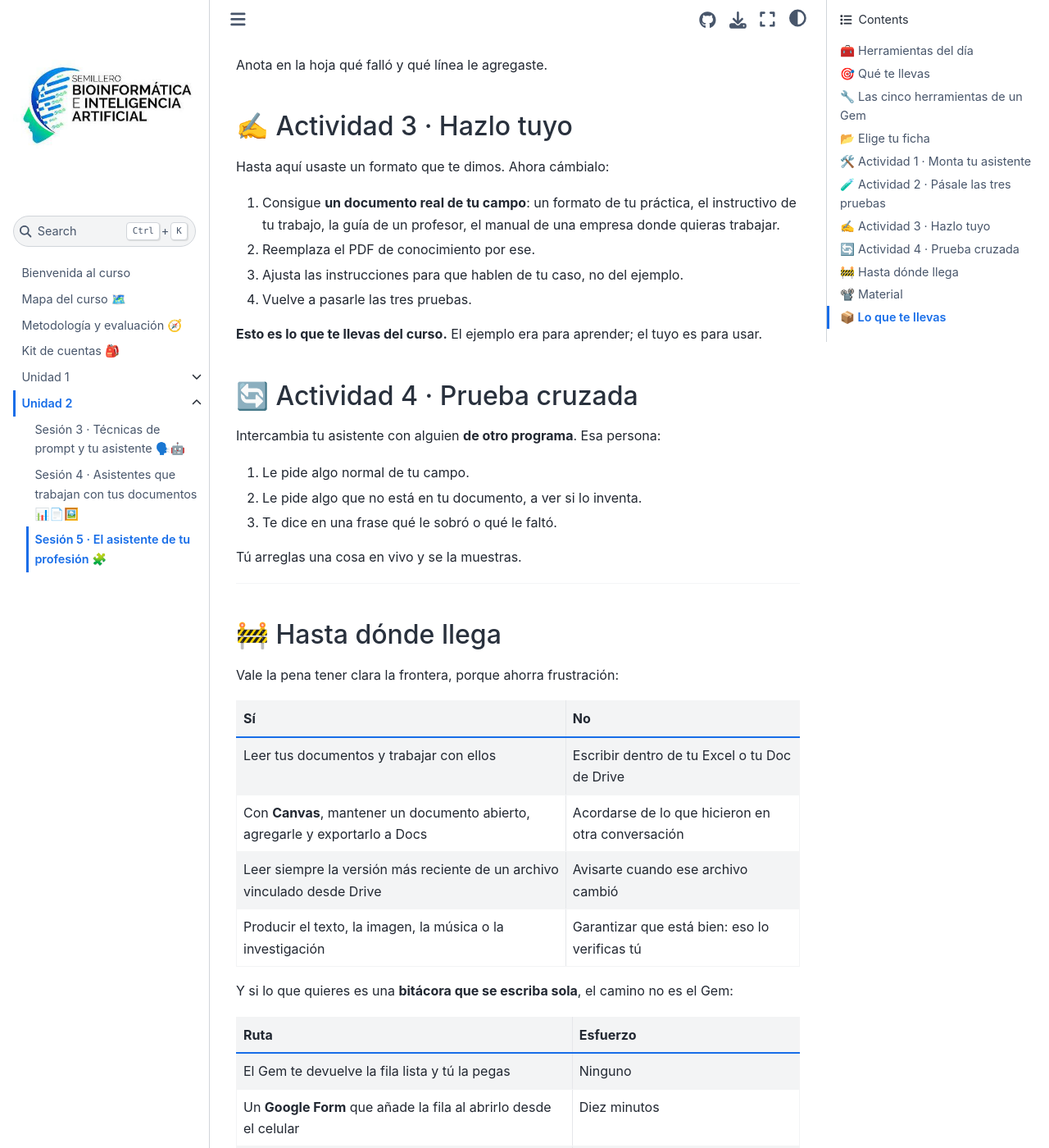
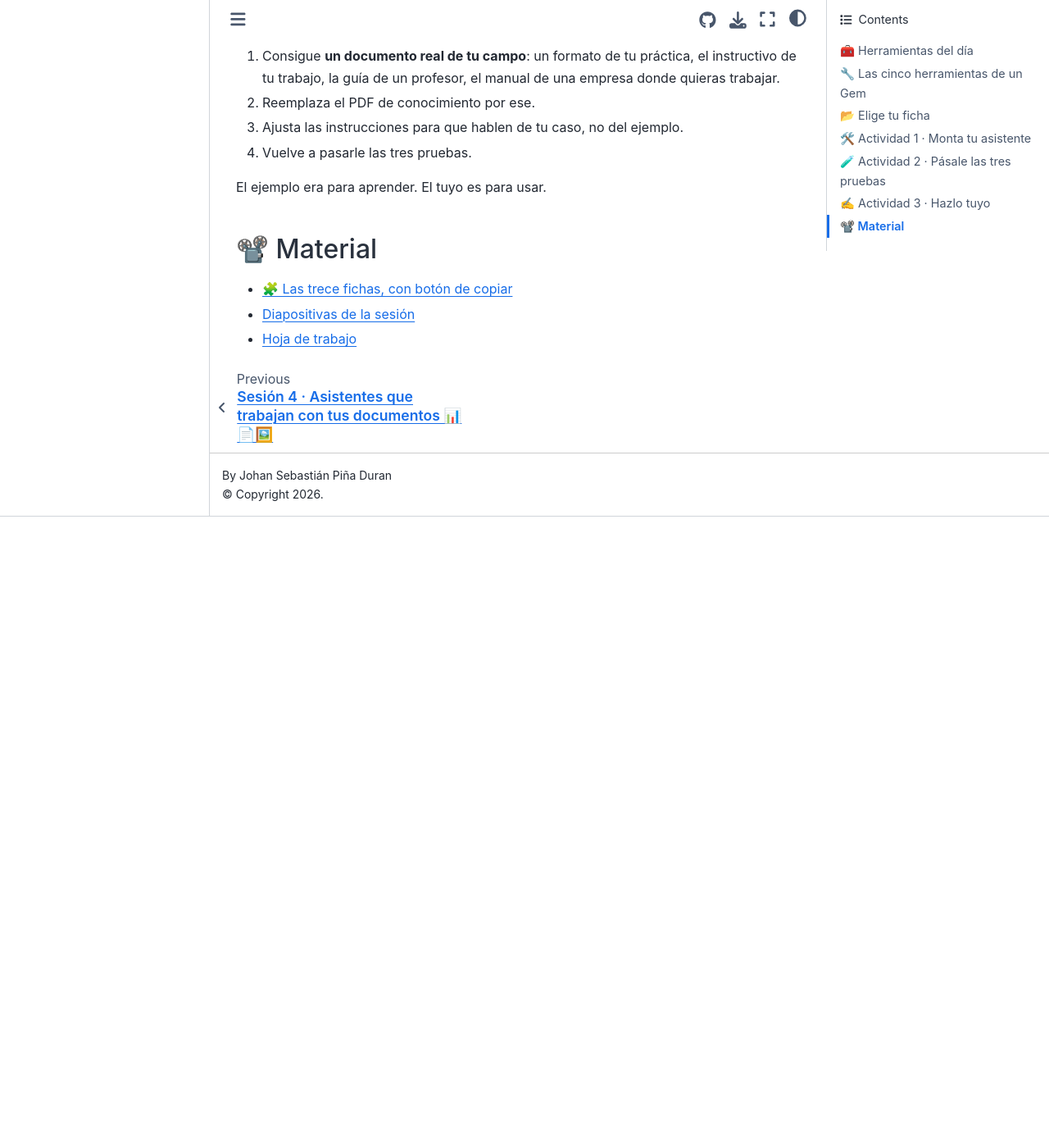
Before and after one commit to BioAITeamLearning/IntroInfo_2026_02_Ucaldas, a Jupyter Book: the page built from S05_Asistente.md, in a window 1280 px wide and 1400 px high, scrolled down 4538 px. Shown: the whole window at 82% size. Built offline with Jupyter Book 1.0.4 settings and Sphinx 7.4.7 and the Sphinx Book theme 1.1.4, drawn with Linux system fonts in a browser that asks for light colours; after the commit the page ends 5168 px from its top, so only the background shows below that; some of the changed text lies outside the part shown.

Commit message:
S5: quitar 'que te llevas', 'hasta donde llega' y la prueba cruzada
Co-Authored-By: Claude Opus 5 <noreply@anthropic.com>

```diff
--- a/S05_Asistente.md
+++ b/S05_Asistente.md
@@ -13,10 +13,6 @@ Hasta ahora montaste asistentes con documentos que te dimos nosotros. Hoy montas
 | **Fichas de Gems** | Lo que va en cada campo, listo para copiar | <a href="_static/sesion05/gems.html" target="_blank">Abrir</a> |
 | **Google Docs** | Donde aterriza lo que produce Canvas | [docs.google.com](https://docs.google.com) |
 | **Todos los materiales** | Los PDF y los archivos de trabajo, en un solo ZIP | <a href="_static/sesion05/materiales-sesion05.zip">⬇️ Descargar</a> |
-
-## 🎯 Qué te llevas
-
-Un asistente montado con **los documentos de tu profesión**, probado, roto y corregido. Y la respuesta a una pregunta práctica: ¿hasta dónde llega esto y dónde tengo que seguir yo?
 
 ---
 
@@ -112,47 +108,10 @@ Hasta aquí usaste un formato que te dimos. Ahora cámbialo:
 3. Ajusta las instrucciones para que hablen de tu caso, no del ejemplo.
 4. Vuelve a pasarle las tres pruebas.
 
-**Esto es lo que te llevas del curso.** El ejemplo era para aprender; el tuyo es para usar.
-
-## 🔄 Actividad 4 · Prueba cruzada
-
-Intercambia tu asistente con alguien **de otro programa**. Esa persona:
-
-1. Le pide algo normal de tu campo.
-2. Le pide algo que no está en tu documento, a ver si lo inventa.
-3. Te dice en una frase qué le sobró o qué le faltó.
-
-Tú arreglas una cosa en vivo y se la muestras.
-
----
-
-## 🚧 Hasta dónde llega
-
-Vale la pena tener clara la frontera, porque ahorra frustración:
-
-| Sí | No |
-|---|---|
-| Leer tus documentos y trabajar con ellos | Escribir dentro de tu Excel o tu Doc de Drive |
-| Con **Canvas**, mantener un documento abierto, agregarle y exportarlo a Docs | Acordarse de lo que hicieron en otra conversación |
-| Leer siempre la versión más reciente de un archivo vinculado desde Drive | Avisarte cuando ese archivo cambió |
-| Producir el texto, la imagen, la música o la investigación | Garantizar que está bien: eso lo verificas tú |
-
-Y si lo que quieres es una **bitácora que se escriba sola**, el camino no es el Gem:
-
-| Ruta | Esfuerzo |
-|---|---|
-| El Gem te devuelve la fila lista y tú la pegas | Ninguno |
-| Un **Google Form** que añade la fila al abrirlo desde el celular | Diez minutos |
-| **Gemini en Sheets**, desde el panel lateral de la hoja abierta | Depende de tu cuenta |
-| Un **Apps Script** con `appendRow`, que el propio Gemini te escribe | Media hora, una sola vez |
-| Una app de **AppSheet** | Una sesión entera: la vemos más adelante |
+El ejemplo era para aprender. El tuyo es para usar.
 
 ## 📽️ Material
 
-* <a href="_static/sesion05/gems.html" target="_blank">🧩 Las once fichas, con botón de copiar</a>
+* <a href="_static/sesion05/gems.html" target="_blank">🧩 Las trece fichas, con botón de copiar</a>
 * <a href="_static/sesion05/slides.html" target="_blank">Diapositivas de la sesión</a>
 * <a href="_static/sesion05/guia.html" target="_blank">Hoja de trabajo</a>
-
-## 📦 Lo que te llevas
-
-Tu asistente profesional montado, probado con las tres pruebas y con el documento de conocimiento **cambiado por uno tuyo**. En el tablero del curso: el enlace, qué línea tuviste que agregarle después de la tercera prueba, y para qué lo vas a usar esta semana.
```
Also changed, not shown: _static/sesion05/guia.html (+6 -16 lines), _static/sesion05/slides.html (+6 -47 lines), 16 other files.
